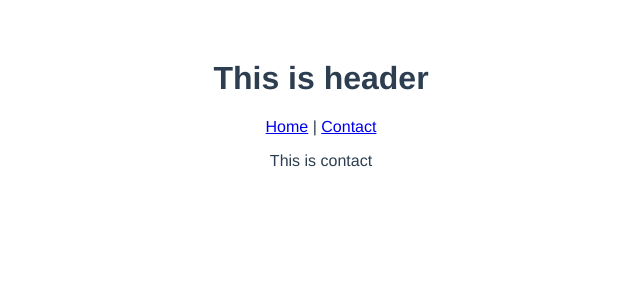
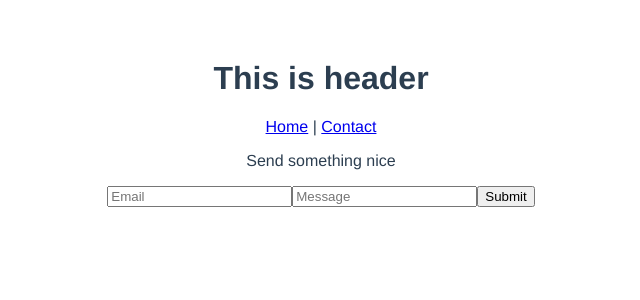
Before and after one commit to vjekooo/vue, a Vue app in the folder vue/: page /#/contact in a window 1280 px wide. Shown: the top 300 px of the page, without its empty margins (319-959 px from the left). Built offline with nearby package versions, Linux system fonts and the light colour scheme; the HTML template or start-up script is replaced by a standard one.

Commit message:
send message component, form, send method, add to messages array on bekend

```diff
--- /dev/null
+++ b/vue/src/components/SendContact.vue
@@ -0,0 +1,39 @@
+<template>
+	<div class="send-contact">
+		<div>
+			<form @submit.prevent="sendContact">
+				<input type="email" v-model="email" name="email" placeholder="Email">
+				<input type="text" v-model="message" name="message" placeholder="Message">
+				<input type="submit" value="Submit" class="btn">
+			</form>
+		</div>
+	</div>
+</template>
+
+<script>
+	export default {
+		name: 'SendContact',
+		data() {
+            return {
+                email: '',
+                message: ''
+            }
+        },
+		methods: {
+			sendContact(e) {
+                e.preventDefault()
+                const contact = {
+                    email: this.email,
+                    message: this.message
+                }
+                this.$emit('send-contact', contact)
+
+                this.title = ''
+                this.message = ''
+            }
+		}
+	}
+</script>
+
+<style scoped>
+</style>
--- a/vue/src/views/Contact.vue
+++ b/vue/src/views/Contact.vue
@@ -1,14 +1,51 @@
 <template>
 	<div class="contact">
-		<p>
-			This is contact
-		</p>
+		<div>
+			<p>
+				Send something nice
+			</p>
+		</div>
+		<div>
+			<SendContact
+				v-on:send-contact="sendContact"
+			/>
+		</div>
 	</div>
 </template>
 
 <script>
+	import SendContact from '../components/SendContact.vue'
+
 	export default {
-		name: 'contact',
+		name: 'Contact',
+		components: {
+			SendContact
+		},
+		methods: {
+			async sendContact(contact) {
+				const api = 'http://localhost:4000/api/contact'
+
+				const options = {
+                    method: 'POST',
+                    mode: 'cors',
+                    headers: {
+                        'Content-Type': 'application/json'
+                    },
+                    body: JSON.stringify(contact)
+                };
+
+				try {
+					const response = await fetch(api, options)
+
+					const data = await response.json()
+
+					console.log(data)
+
+				} catch (error) {
+					console.log(error)
+				}
+			}
+		}
 	}
 </script>
 
```
Also changed, not shown: 1 other file (tests, documents, lock files or other folders).
